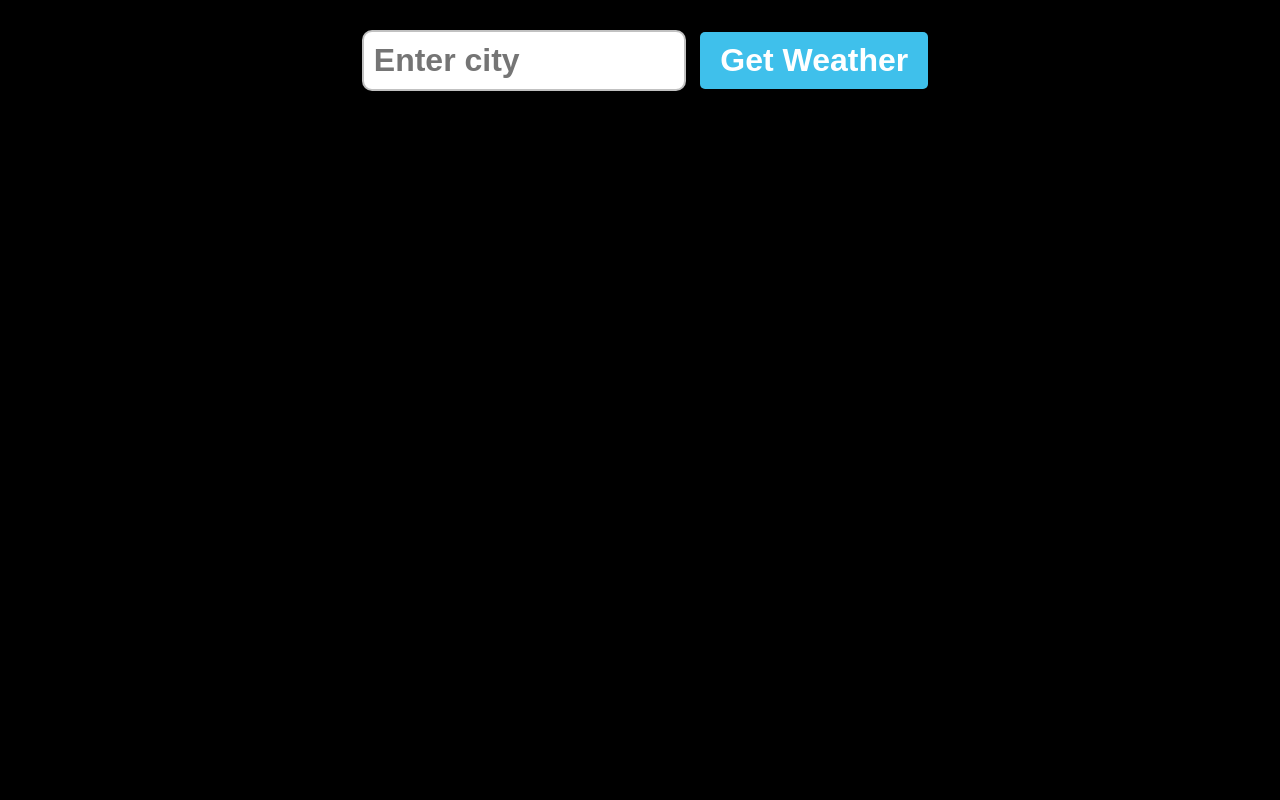
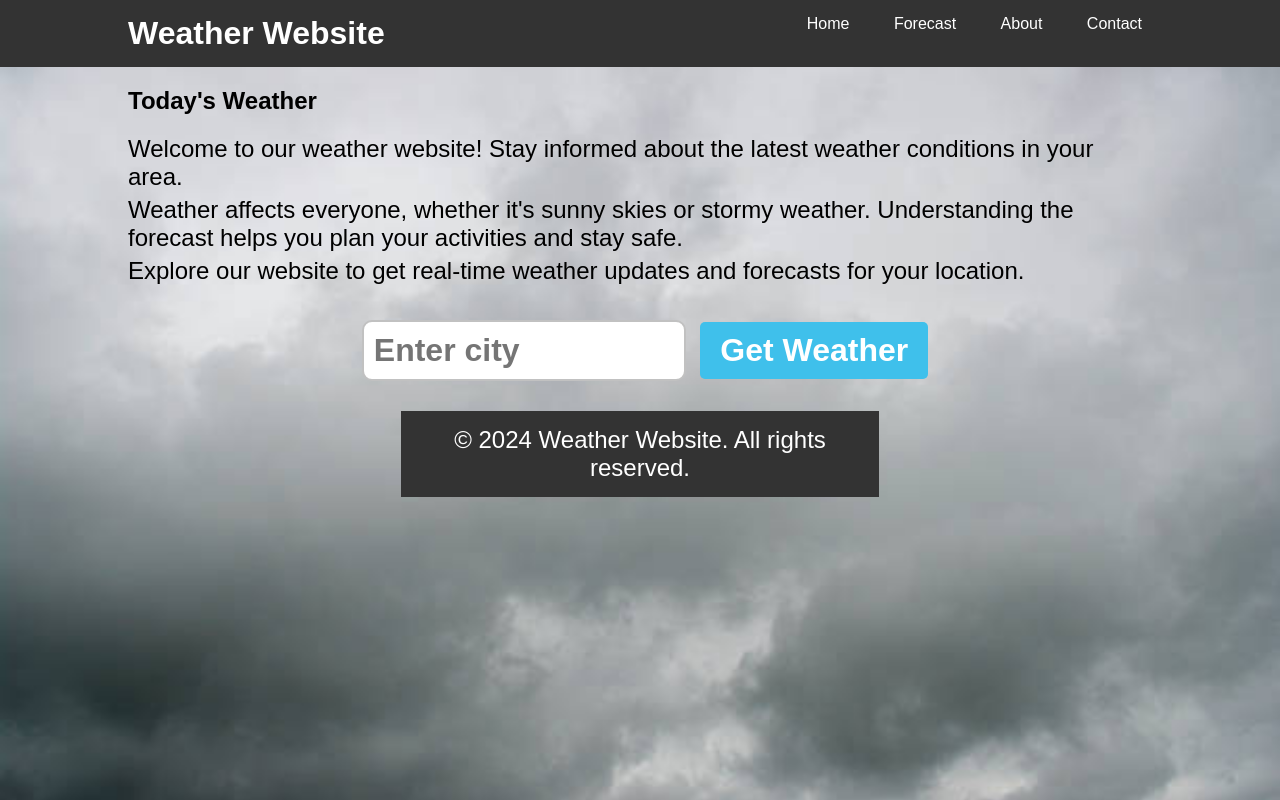
Before and after one commit to BrianMwangi2/My-weather-App, a plain HTML site: page index.html in a window 1280 px wide. Drawn offline with Linux system fonts and the light colour scheme.

Commit message:
adds files

```diff
--- a/index.css
+++ b/index.css
@@ -1,11 +1,75 @@
 body{
     font-family: Arial, sans-serif;
-    background-color:black;
+    background-image:url(cloud1.jpg);
+    background-size: cover;
     margin: 0;
     display: flex;
     flex-direction: column;
     align-items: center;
 }
+body {
+    font-family: Arial, sans-serif;
+    margin: 0;
+    padding: 0;
+}
+.icon {
+    position: absolute;
+    top: 15px; /* Adjust top position to align with navigation bar */
+    left: 20px; /* Adjust left position */
+    font-size: 24px;
+    color: #fff; /* Icon color */
+    cursor: pointer; /* Add cursor pointer for interaction */
+}
+
+header {
+    background-color: #333;
+    color: #fff;
+    padding: 15px 0;
+    width: 100%; /* Ensure header spans full width */
+}
+
+.container {
+    width: 80%;
+    margin: 0 auto;
+    overflow: hidden;
+}
+
+header h1 {
+    float: left;
+    margin: 0;
+}
+
+nav {
+    float: right;
+}
+
+nav ul {
+    list-style: none;
+    margin: 0;
+    padding: 0;
+}
+
+nav ul li {
+    display: inline;
+    margin-left: 20px;
+}
+
+nav ul li a {
+    color: #fff;
+    text-decoration: none;
+    padding: 5px 10px;
+    border-radius: 5px;
+}
+
+nav ul li a:hover {
+    background-color: #555;
+}
+
+nav ul li a.active {
+    background-color: #555;
+}
+
+
 .weatherForm{
     margin: 20px;
 }
@@ -73,3 +137,9 @@ p{
     font-weight: bold;
     color: hsla(0, 0%, 0%, 0.75);
 }
+footer {
+    background-color: #333;
+    color: #fff;
+    padding: 10px 0;
+    text-align: center;
+}
--- a/index.html
+++ b/index.html
@@ -8,6 +8,29 @@
 </head>
 <body>
 
+
+    </div>
+    <header>
+        <div class="container">
+            <h1>Weather Website</h1>
+            <nav>
+                <ul id="navbar">
+                    <li><a href="#" onclick="setActive('home')">Home</a></li>
+                    <li><a href="#" onclick="setActive('forecast')">Forecast</a></li>
+                    <li><a href="#" onclick="setActive('about')">About</a></li>
+                    <li><a href="#" onclick="setActive('contact')">Contact</a></li>
+                </ul>
+            </nav>
+        </div>
+    </header>
+    <div class="container">
+        <section id="weather-info">
+            <h2>Today's Weather</h2>
+            <p>Welcome to our weather website! Stay informed about the latest weather conditions in your area.</p>
+            <p>Weather affects everyone, whether it's sunny skies or stormy weather. Understanding the forecast helps you plan your activities and stay safe.</p>
+            <p>Explore our website to get real-time weather updates and forecasts for your location.</p>
+        </section>
+    </div>
     <form class="weatherForm">
         <input type="text" class="cityInput" placeholder="Enter city">
         <button type="submit">Get Weather</button>
@@ -16,6 +39,12 @@
     <div class="card" style="display: none">
     </div>
 
+    <footer>
+        <div class="container">
+            <p>&copy; 2024 Weather Website. All rights reserved.</p>
+        </div>
+    </footer>
+
     <script src="index.js"></script>
 </body>
 </html>
--- a/index.js
+++ b/index.js
@@ -1,3 +1,20 @@
+
+// functions for the navigation bar !
+function setActive(pageName) {
+    // Get all the <a> elements inside the navbar
+    var navbarItems = document.querySelectorAll('#navbar a');
+
+    // Loop through each <a> element
+    navbarItems.forEach(function(item) {
+        // Remove 'active' class from all elements
+        item.classList.remove('active');
+
+        // Add 'active' class to the clicked element
+        if (item.innerHTML.toLowerCase() === pageName) {
+            item.classList.add('active');
+        }
+    });
+}
 
 // creating variAables that will be used in running the code !
 const weatherForm = document.querySelector(".weatherForm");// this is the form that will be used to get the city name
```
Also changed, not shown: cloud1.jpg (added), icon.jpeg (added).
